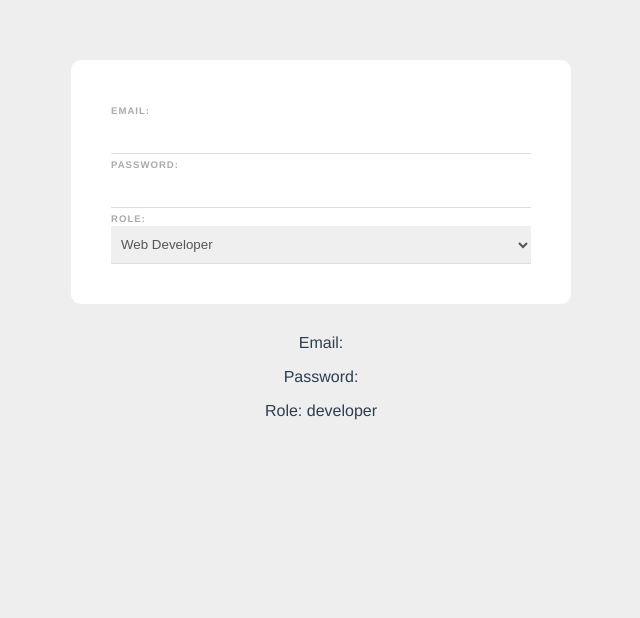
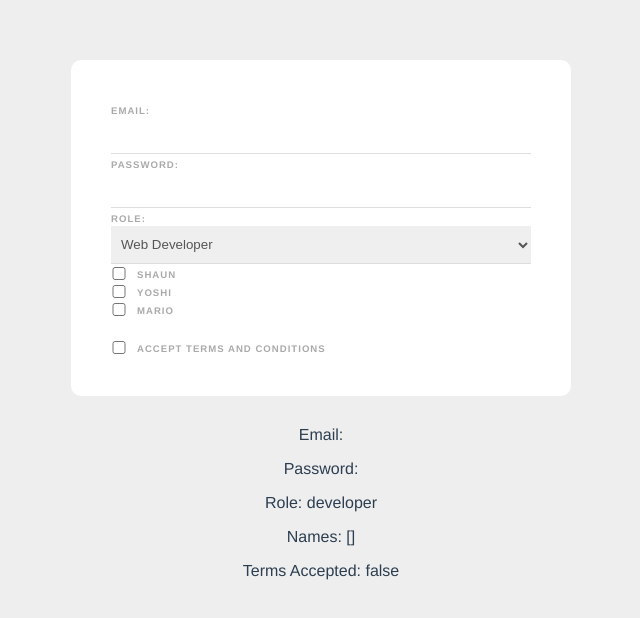
Before and after one commit to KDA-Coding/Vue_Firebase_Learning, a Vue app in the folder Ch5/web-form/: page / in a window 1280 px wide. Shown: the top 618 px of the page, without its empty margins (319-959 px from the left). Built offline with nearby package versions, Linux system fonts and the light colour scheme.

Commit message:
Added v-model single and multiple checkboxes.
v-model used with a single checkbox can be a boolean value. V-model with multiple checkboxes can store the values of each active checkbox to an array.

```diff
--- a/Ch5/web-form/src/components/SignupForm.vue
+++ b/Ch5/web-form/src/components/SignupForm.vue
@@ -11,11 +11,32 @@
           <option value="developer"> Web Developer </option>
           <option value="designer"> Web Designer </option>
       </select>
+
+      <div>
+          <input type="checkbox" value="shaun" v-model="names"/>
+          <label> Shaun </label>
+      </div>
+      <div>
+          <input type="checkbox" value="yoshi" v-model="names"/>
+          <label> Yoshi </label>
+      </div>
+      <div>
+          <input type="checkbox" value="mario" v-model="names"/>
+          <label> Mario </label>
+      </div>
+
+      <div class="terms">
+          <input type="checkbox" v-model="terms" required>
+          <label> Accept Terms and Conditions </label>
+      </div>
+
   </form>
 
     <p>Email: {{ email }}</p>
     <p>Password: {{ password }}</p>
-    <p>Role: {{ role }} </p>
+    <p>Role: {{ role }}</p>
+    <p>Names: {{ names }}</p>
+    <p>Terms Accepted: {{ terms }}</p>
 
 </template>
 
@@ -25,7 +46,9 @@ export default {
         return {
             email: '',
             password: '',
-            role: 'developer'
+            role: 'developer',
+            terms: false,
+            names: [],
         }
     }
 }
@@ -61,4 +84,17 @@ input, select {
     border-bottom: 1px solid #ddd;
     color: #555;
 }
+
+input[type="checkbox"] {
+    display: inline-block;
+    width: 16px;
+    margin: 0 10px 0 0;
+    position: relative;
+    top: 2px;
+}
+
+.terms {
+    margin: 20px 0 0 0;
+}
+
 </style>
```
